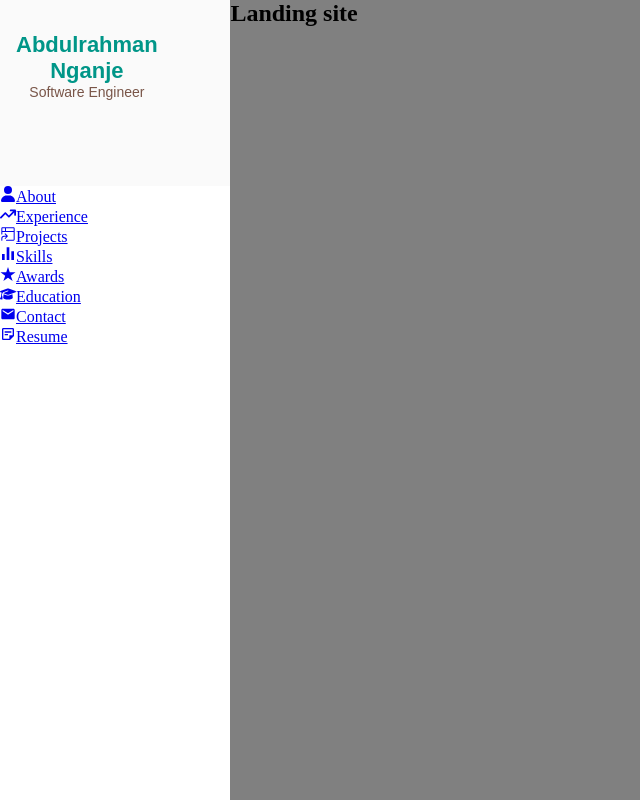
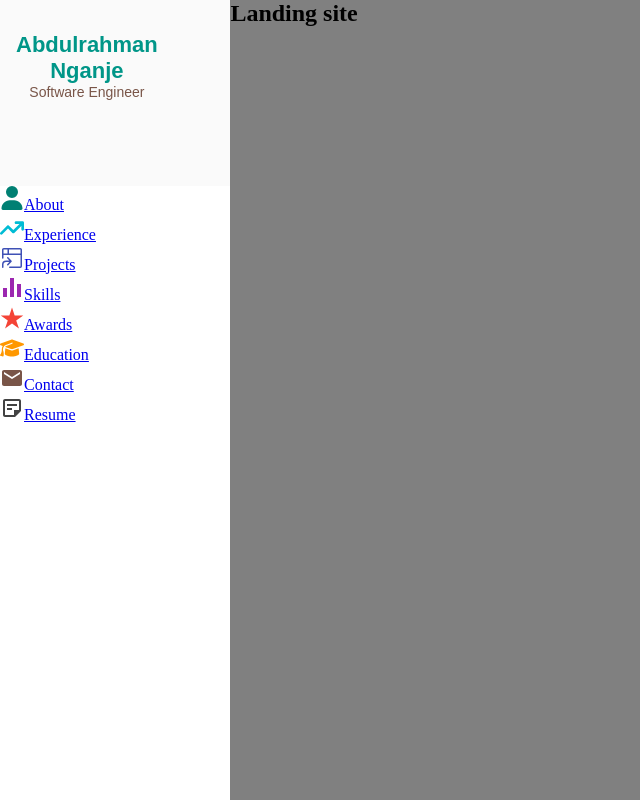
Before and after one commit to asnganje/professional-portoflio-v1, a React (Vite) app: page / in a window 1280 px wide. Shown: the whole page, without its empty margins (0-640 px from the left). Built offline with nearby package versions, Linux system fonts and the light colour scheme.

Commit message:
add aside styling

```diff
--- a/src/components/Aside.jsx
+++ b/src/components/Aside.jsx
@@ -1,15 +1,15 @@
 const Aside = ({data}) => {
     return(
         <aside className="sidebar-container">
-            <ul>
+            <ul className="sidebar-ul">
                 {
                     data.map((item)=> {
-                        const {id, url, text, icon} = item
+                        const {id, url, text, icon, color} = item
                         return (
-                            <li key={id}>
+                            <li key={id} className="li">
                                 <a href={url}>
-                                    {icon}
-                                    {text}
+                                    <span style={{background: 'transparent', color: `${color}`, fontSize: '1.5rem'}}>{icon}</span>
+                                    <span className="txt">{text}</span>
                                 </a>
                             </li>
                         )
```
